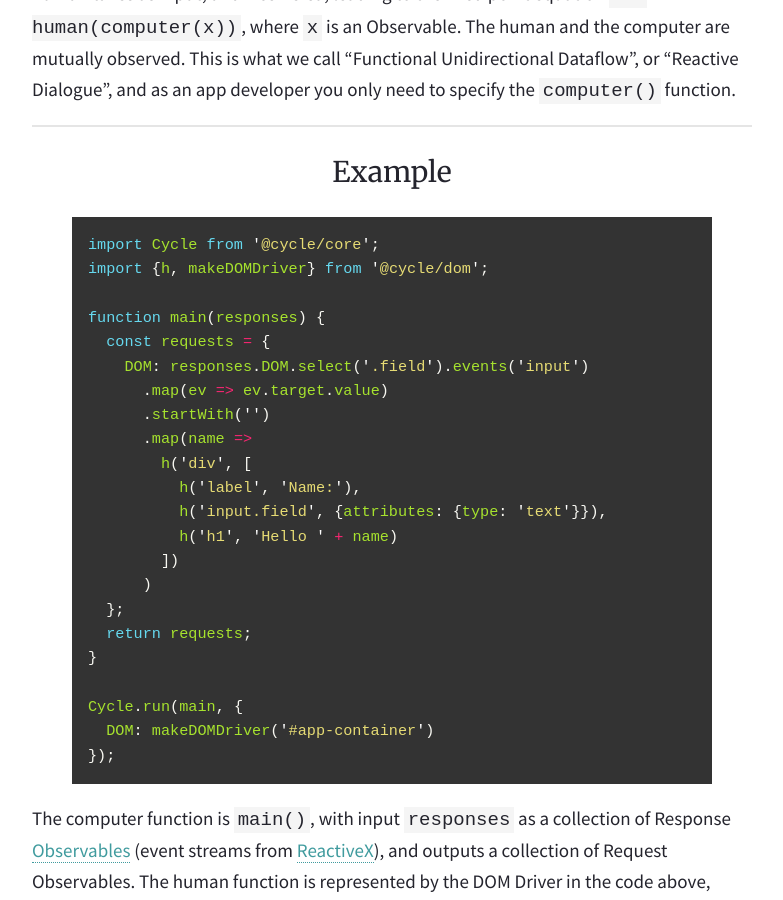
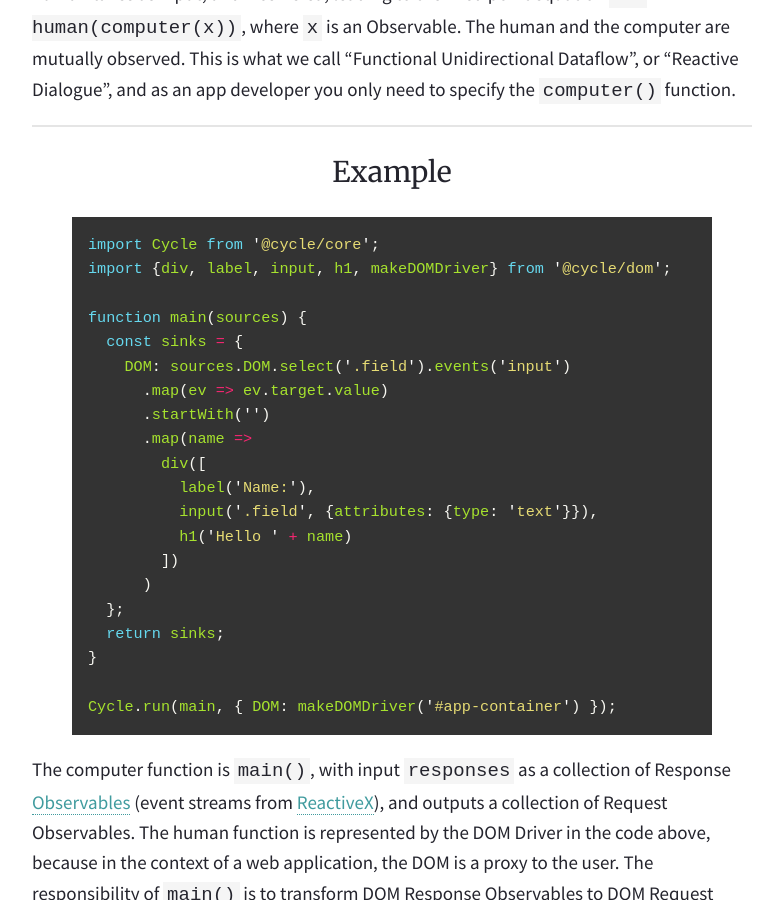
Before and after one commit to cyclejs/old-website, a Jekyll site: the page built from index.html, in a window 1280 px wide and 900 px high, scrolled down 1037 px. Shown: the whole window, without its empty margins (248-1031 px from the left). Built offline with Jekyll 4.4.1, drawn with Linux system fonts in a browser that asks for light colours; nearby versions of some CDN libraries.

Commit message:
Update homepage example to Cycle Nested

```diff
--- a/_includes/homepage-content.md
+++ b/_includes/homepage-content.md
@@ -12,27 +12,25 @@
 
 {% highlight js %}
 import Cycle from '@cycle/core';
-import {h, makeDOMDriver} from '@cycle/dom';
+import {div, label, input, h1, makeDOMDriver} from '@cycle/dom';
 
-function main(responses) {
-  const requests = {
-    DOM: responses.DOM.select('.field').events('input')
+function main(sources) {
+  const sinks = {
+    DOM: sources.DOM.select('.field').events('input')
       .map(ev => ev.target.value)
       .startWith('')
       .map(name =>
-        h('div', [
-          h('label', 'Name:'),
-          h('input.field', {attributes: {type: 'text'}}),
-          h('h1', 'Hello ' + name)
+        div([
+          label('Name:'),
+          input('.field', {attributes: {type: 'text'}}),
+          h1('Hello ' + name)
         ])
       )
   };
-  return requests;
+  return sinks;
 }
 
-Cycle.run(main, {
-  DOM: makeDOMDriver('#app-container')
-});
+Cycle.run(main, { DOM: makeDOMDriver('#app-container') });
 {% endhighlight %}
 
 The computer function is `main()`, with input `responses` as a collection of Response [Observables](http://reactivex.io/intro.html) (event streams from [ReactiveX](http://reactivex.io/)), and outputs a collection of Request Observables. The human function is represented by the DOM Driver in the code above, because in the context of a web application, the DOM is a proxy to the user. The responsibility of `main()` is to transform DOM Response Observables to DOM Request Observables, through a chain of RxJS operators. To learn more about this approach, the [documentation](/getting-started.html) will guide you through more details.
```
